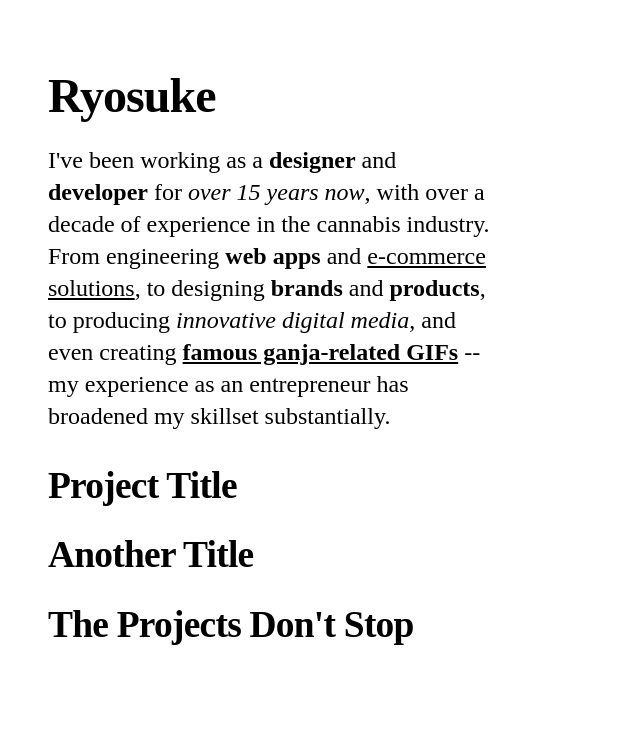
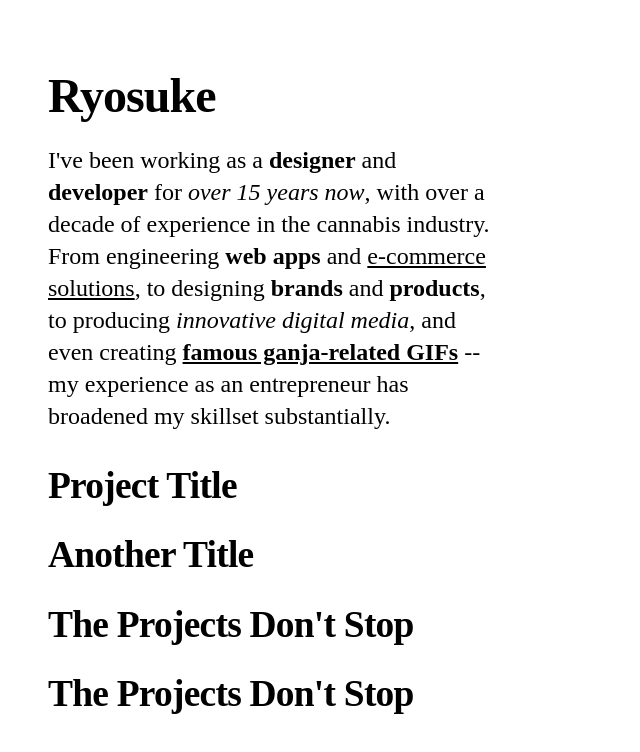
Before and after one commit to whoisryosuke/gatsby-minimal-portfolio, a Gatsby site: page / in a window 1280 px wide. Shown: the whole page, without its empty margins (0-640 px from the left). Built offline with nearby package versions, Linux system fonts and the light colour scheme; Gatsby itself is replaced by a stand-in of ours.

Commit message:
Use config + SEO

```diff
--- a/gatsby-config.js
+++ b/gatsby-config.js
@@ -6,5 +6,48 @@
 
 module.exports = {
   /* Your site config here */
-  plugins: [],
+  siteMetadata: {
+    title: `Ryosuke`,
+    description: `Designer, Developer`,
+
+    // For JSON-LD
+    name: "Ryosuke",
+    jobTitle: "Full Stack Engineer",
+    url: "https://whoisyrosuke.com",
+    email: "ryosuke.san.hana@gmail.com",
+    phone: "7863834420",
+    birthDate: "1990-10-01",
+    // Pick one: street address or PO Box
+    // Make sure to leave one option empty or Gatsby will break!
+    streetAddress: "",
+    poBox: "PO Box 420",
+    city: "Los Angeles",
+    state: "CA",
+    postalCode: "90710",
+    country: "United States",
+
+    projects: [
+      {
+        title: "Project Title",
+        image:
+          "https://images.unsplash.com/photo-1593642532973-d31b6557fa68?ixlib=rb-1.2.1&ixid=eyJhcHBfaWQiOjEyMDd9&auto=format&fit=crop&w=800&q=60",
+      },
+      {
+        title: "Another Title",
+        image:
+          "https://images.unsplash.com/photo-1593642532973-d31b6557fa68?ixlib=rb-1.2.1&ixid=eyJhcHBfaWQiOjEyMDd9&auto=format&fit=crop&w=800&q=60",
+      },
+      {
+        title: "The Projects Don't Stop",
+        image:
+          "https://images.unsplash.com/photo-1593642532973-d31b6557fa68?ixlib=rb-1.2.1&ixid=eyJhcHBfaWQiOjEyMDd9&auto=format&fit=crop&w=800&q=60",
+      },
+      {
+        title: "The Projects Don't Stop",
+        image:
+          "https://images.unsplash.com/photo-1593642532973-d31b6557fa68?ixlib=rb-1.2.1&ixid=eyJhcHBfaWQiOjEyMDd9&auto=format&fit=crop&w=800&q=60",
+      },
+    ],
+  },
+  plugins: [`gatsby-plugin-react-helmet`],
 }
--- a/package.json
+++ b/package.json
@@ -15,8 +15,10 @@
   },
   "dependencies": {
     "gatsby": "^2.24.47",
+    "gatsby-plugin-react-helmet": "^3.3.10",
     "react": "^16.12.0",
     "react-dom": "^16.12.0",
+    "react-helmet": "^6.1.0",
     "styled-components": "^5.1.1"
   },
   "devDependencies": {
--- a/src/components/Logo.jsx
+++ b/src/components/Logo.jsx
@@ -1,11 +1,27 @@
-import React from "react";
-import styled from "styled-components";
+import React from "react"
+import styled from "styled-components"
+import { useStaticQuery, graphql } from "gatsby"
 
 const LogoHeading = styled.h1`
   max-width: 960px;
   font-size: 3em;
-`;
+`
 
 export default function Logo() {
-  return <LogoHeading>Ryosuke</LogoHeading>;
+  const {
+    site: {
+      siteMetadata: { title },
+    },
+  } = useStaticQuery(
+    graphql`
+      query {
+        site {
+          siteMetadata {
+            title
+          }
+        }
+      }
+    `
+  )
+  return <LogoHeading>{title}</LogoHeading>
 }
--- a/src/components/Projects.jsx
+++ b/src/components/Projects.jsx
@@ -1,27 +1,38 @@
-import React from "react";
-import styled from "styled-components";
-import ProjectItem from "./ProjectItem";
+import React from "react"
+import styled from "styled-components"
+import { useStaticQuery, graphql } from "gatsby"
+import ProjectItem from "./ProjectItem"
 
 const ProjectContainer = styled.nav`
   max-width: 960px;
   font-size: 2em;
-`;
+`
 
 export default function Projects() {
+  const {
+    site: {
+      siteMetadata: { projects },
+    },
+  } = useStaticQuery(
+    graphql`
+      query {
+        site {
+          siteMetadata {
+            projects {
+              image
+              title
+            }
+          }
+        }
+      }
+    `
+  )
   return (
     <ProjectContainer>
-      <ProjectItem
-        title="Project Title"
-        imageSrc="https://images.unsplash.com/photo-1593642532973-d31b6557fa68?ixlib=rb-1.2.1&ixid=eyJhcHBfaWQiOjEyMDd9&auto=format&fit=crop&w=800&q=60"
-      />
-      <ProjectItem
-        title="Another Title"
-        imageSrc="https://images.unsplash.com/photo-1593642532973-d31b6557fa68?ixlib=rb-1.2.1&ixid=eyJhcHBfaWQiOjEyMDd9&auto=format&fit=crop&w=800&q=60"
-      />
-      <ProjectItem
-        title="The Projects Don't Stop"
-        imageSrc="https://images.unsplash.com/photo-1593642532973-d31b6557fa68?ixlib=rb-1.2.1&ixid=eyJhcHBfaWQiOjEyMDd9&auto=format&fit=crop&w=800&q=60"
-      />
+      {projects.length > 0 &&
+        projects.map(project => (
+          <ProjectItem title={project.title} imageSrc={project.image} />
+        ))}
     </ProjectContainer>
-  );
+  )
 }
--- a/src/pages/index.js
+++ b/src/pages/index.js
@@ -1,12 +1,82 @@
 import React from "react"
+import { Helmet } from "react-helmet"
+import { useStaticQuery, graphql } from "gatsby"
 import Logo from "../components/Logo"
 import Description from "../components/Description"
 import Projects from "../components/Projects"
 import GlobalStyles from "../components/GlobalStyles"
 
 export default function Home() {
+  const {
+    site: {
+      siteMetadata: {
+        title,
+        description,
+        name,
+        jobTitle,
+        url,
+        streetAddress,
+        poBox,
+        city,
+        state,
+        postalCode,
+        country,
+        email,
+        phone,
+        birthDate,
+      },
+    },
+  } = useStaticQuery(
+    graphql`
+      query {
+        site {
+          siteMetadata {
+            title
+            description
+            name
+            jobTitle
+            url
+            streetAddress
+            poBox
+            city
+            state
+            postalCode
+            country
+            email
+            phone
+            birthDate
+          }
+        }
+      }
+    `
+  )
   return (
     <div className="App">
+      <Helmet>
+        <title>{title}</title>
+        <meta name="description" content={description} />
+        <script type="application/ld+json">
+          {`
+          "@context": "http://www.schema.org",
+          "@type": "person",
+          "name": "${name}",
+          "jobTitle": "${jobTitle}",
+          "url": "${url}",
+          "address": {
+            "@type": "PostalAddress",
+            ${streetAddress !== "" && `"streetAddress": "${streetAddress}",`}
+            ${poBox !== "" && `"postOfficeBoxNumber": "${poBox}",`}
+            "addressLocality": "${city}",
+            "addressRegion": "${state}",
+            "postalCode": "${postalCode}",
+            "addressCountry": "${country}"
+          },
+          "email": "${email}",
+          "telephone": "${phone}",
+          "birthDate": "${birthDate}"
+        `}
+        </script>
+      </Helmet>
       <GlobalStyles />
       <Logo />
       <Description />
```
Also changed, not shown: src/components/Description.jsx (+4 -4 lines), 1 other file.
